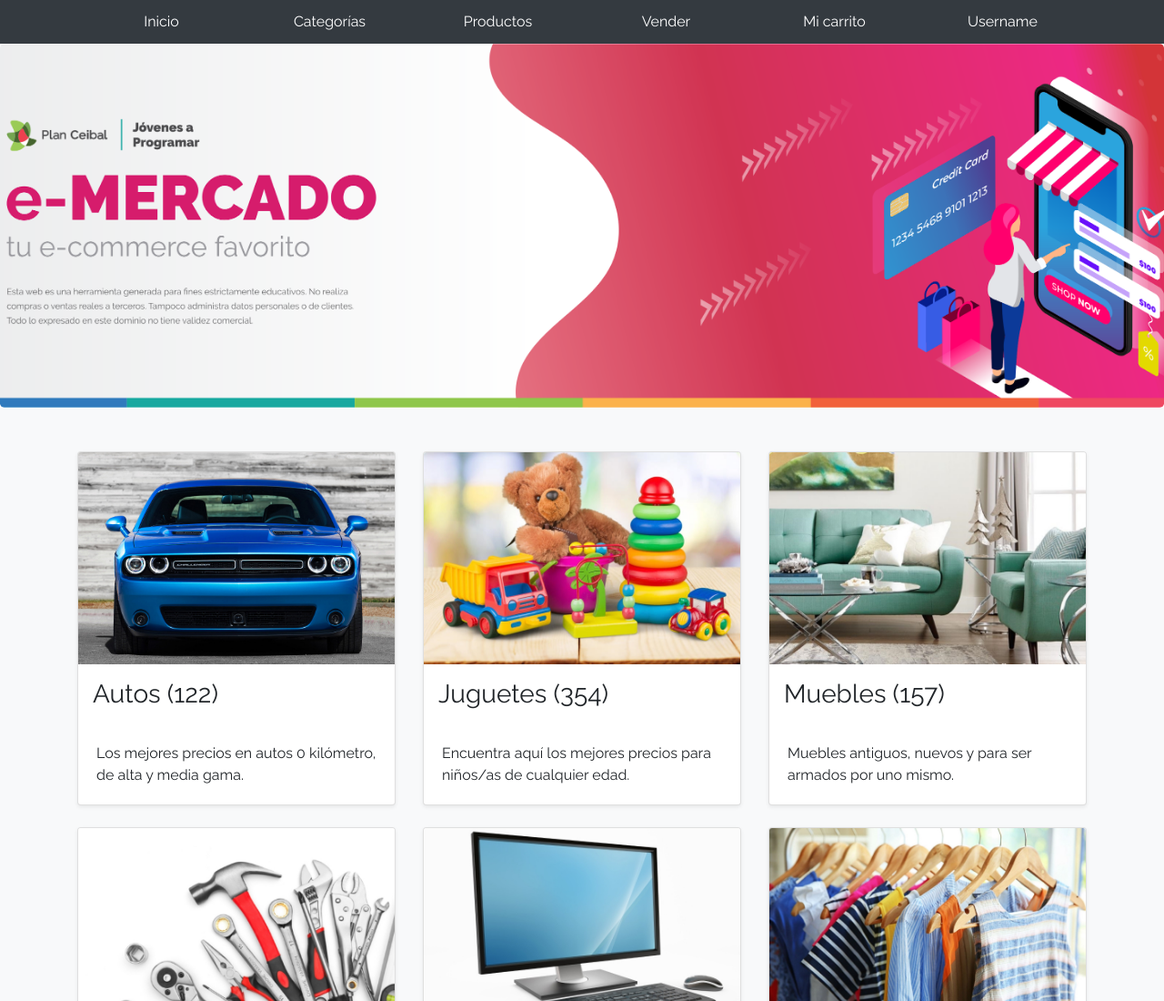
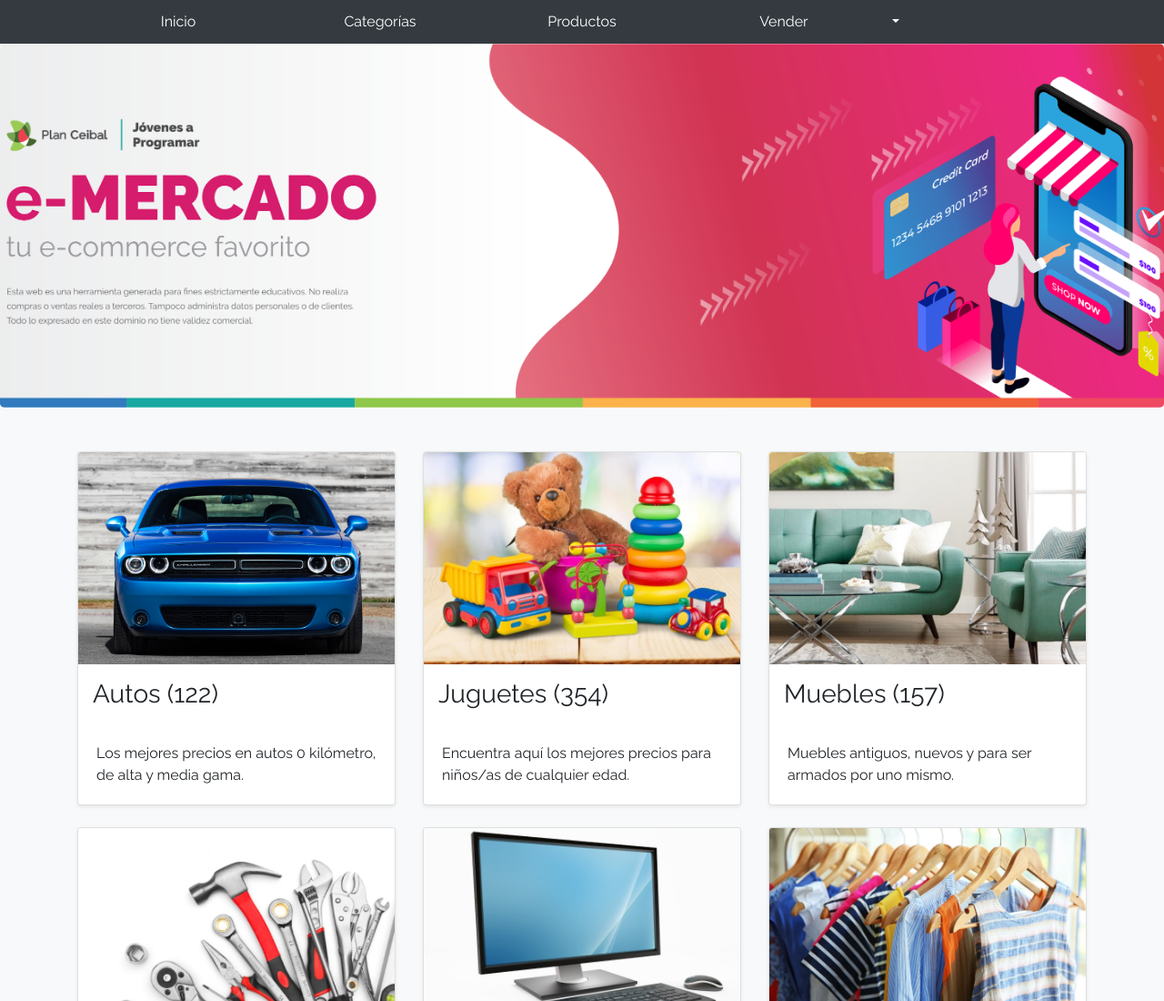
Before and after one commit to Dracoptera/Proyecto-JAP, a plain HTML site: page index.html in a window 1280 px wide. Shown: the top 1100 px of the page at 91% size. Drawn offline with Linux system fonts and the light colour scheme.

Commit message:
Agregar autenticación JS

```diff
--- a/css/styles.css
+++ b/css/styles.css
@@ -55,7 +55,6 @@ footer p {
 }
 
 .site-header a {
-  color: white;
   transition: ease-in-out color .15s;
 }
 
--- a/index.html
+++ b/index.html
@@ -34,12 +34,16 @@
                   <li class="nav-item">
                       <a class="nav-link" href="sell.html">Vender</a>
                   </li>
+                  <div class="dropdown">
                   <li class="nav-item">
-                      <a class="nav-link" href="cart.html">Mi carrito</a>
-                  </li>
-                  <li class="nav-item">
-                    <a class="nav-link" href="cart.html" id="nombre-usuario">Username</a>
+                    <a class="nav-link dropdown-toggle" href="#" id="nombre-usuario" data-toggle="dropdown" aria-haspopup="true" aria-expanded="false">Username</a>
+                    <div class="dropdown-menu" aria-labelledby="dropdownMenuLink">
+                      <a class="dropdown-item" href="cart.html">Ver mi carrito</a>
+                      <a class="dropdown-item" href="login.html">Cerrar sesión</a>
+                    </div>
                 </li>
+                </div>
+                </ul>
                   </ul>
               </div>
           </div>
@@ -127,5 +131,6 @@
 
     <script src="js/vendor/jquery-3.4.1.min.js"></script>
     <script src="js/vendor/bootstrap.bundle.min.js"></script>
+    <script src="js/init.js"></script>
   </body>
 </html>
--- a/js/init.js
+++ b/js/init.js
@@ -39,3 +39,6 @@ var getJSONData = function(url){
         return result;
     });
 }
+
+let userHTML = document.querySelector("#nombre-usuario");
+userHTML.textContent = localStorage.getItem("userVal");
```
Also changed, not shown: cart.html (+8 -2 lines), categories.html (+8 -2 lines), category-info.html (+8 -2 lines), js/login.js (+4 -4 lines), login.html (+1 -5 lines), product-info.html (+8 -2 lines), products.html (+8 -2 lines), sell.html (+8 -2 lines).
